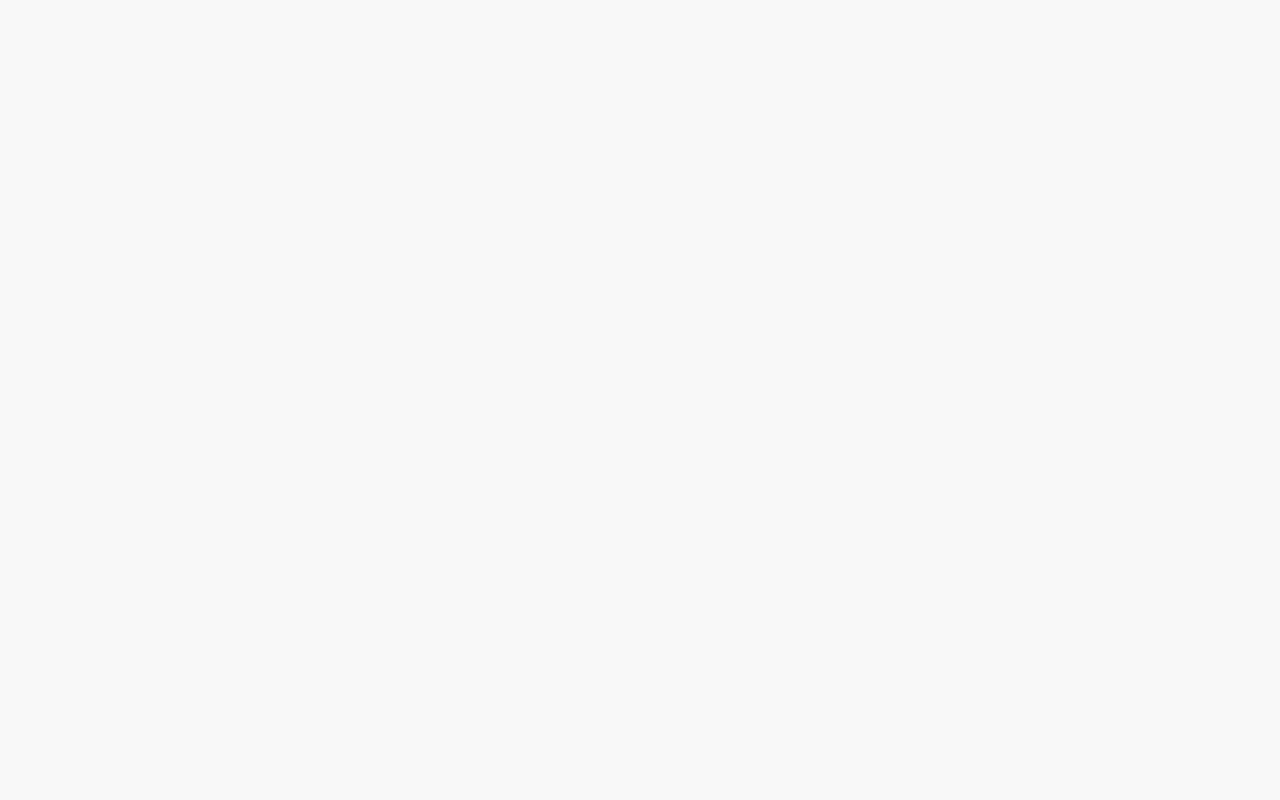
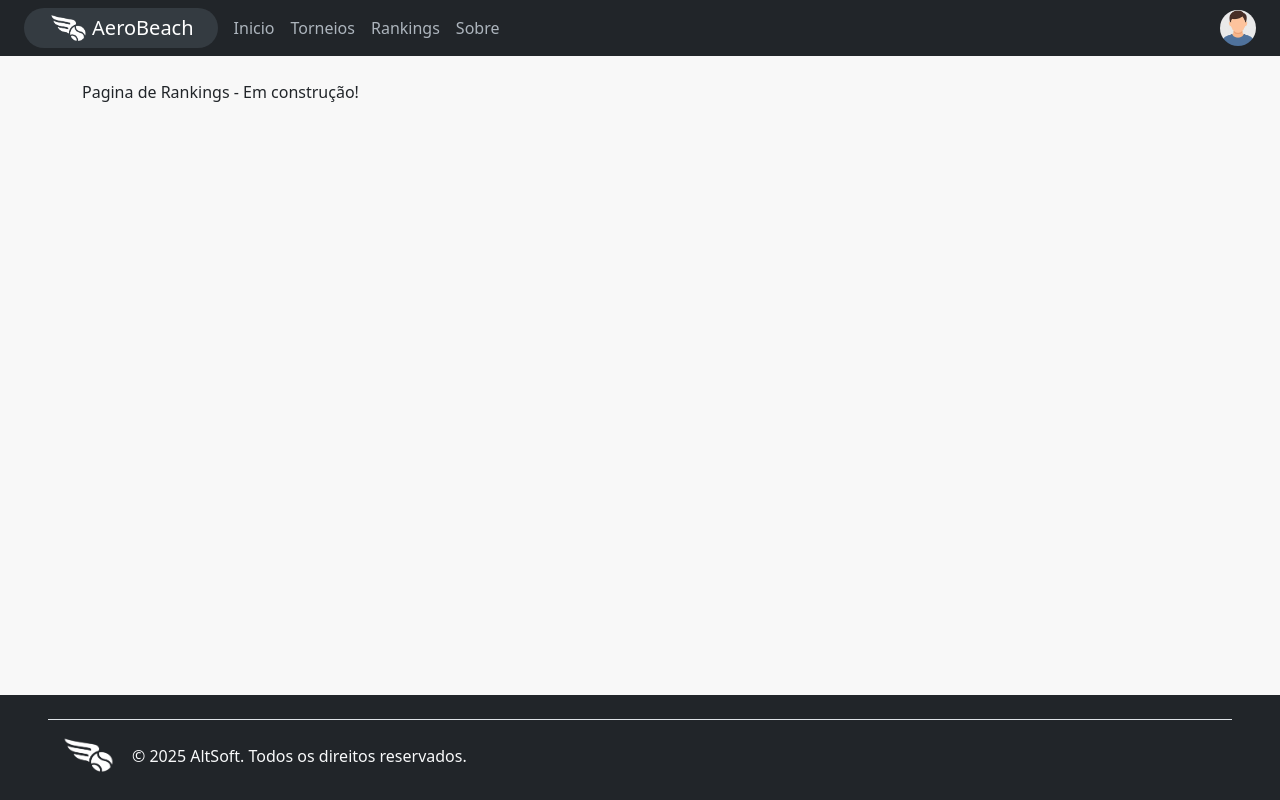
Before and after one commit to leandro-costa-oliveira/aero-beach, a React (Vite) app in the folder frontend/: page /rankings in a window 1280 px wide. Before the commit this address had no page. Built offline with nearby package versions, Linux system fonts and the light colour scheme.

Commit message:
fix - pagina de ranking

```diff
--- a/frontend/src/App.tsx
+++ b/frontend/src/App.tsx
@@ -9,6 +9,7 @@ import { Login } from "./pages/Login";
 import { Profile } from "./pages/Profile";
 import { TorneioDetalhesPage } from "./pages/TorneioDetalhesPage.tsx";
 import { TorneiosPage } from "./pages/TorneiosPage.tsx";
+import { Ranking } from "./pages/Ranking.tsx";
 
 export default function App() {
   const [accessToken, setAccessToken] = useState<string | null>(null);
@@ -24,6 +25,7 @@ export default function App() {
               <Route path="/torneios" element={<TorneiosPage />} />
               <Route path="/torneios/:id" element={<TorneioDetalhesPage />} />
               <Route path="/profile" element={<Profile />} />
+              <Route path="/rankings" element={<Ranking />} />
             </Route>
           </Routes>
         </Router>
--- /dev/null
+++ b/frontend/src/pages/Ranking.tsx
@@ -0,0 +1,3 @@
+export const Ranking = () => {
+  return (<text>Pagina de Rankings - Em construção!</text>);
+}
```
